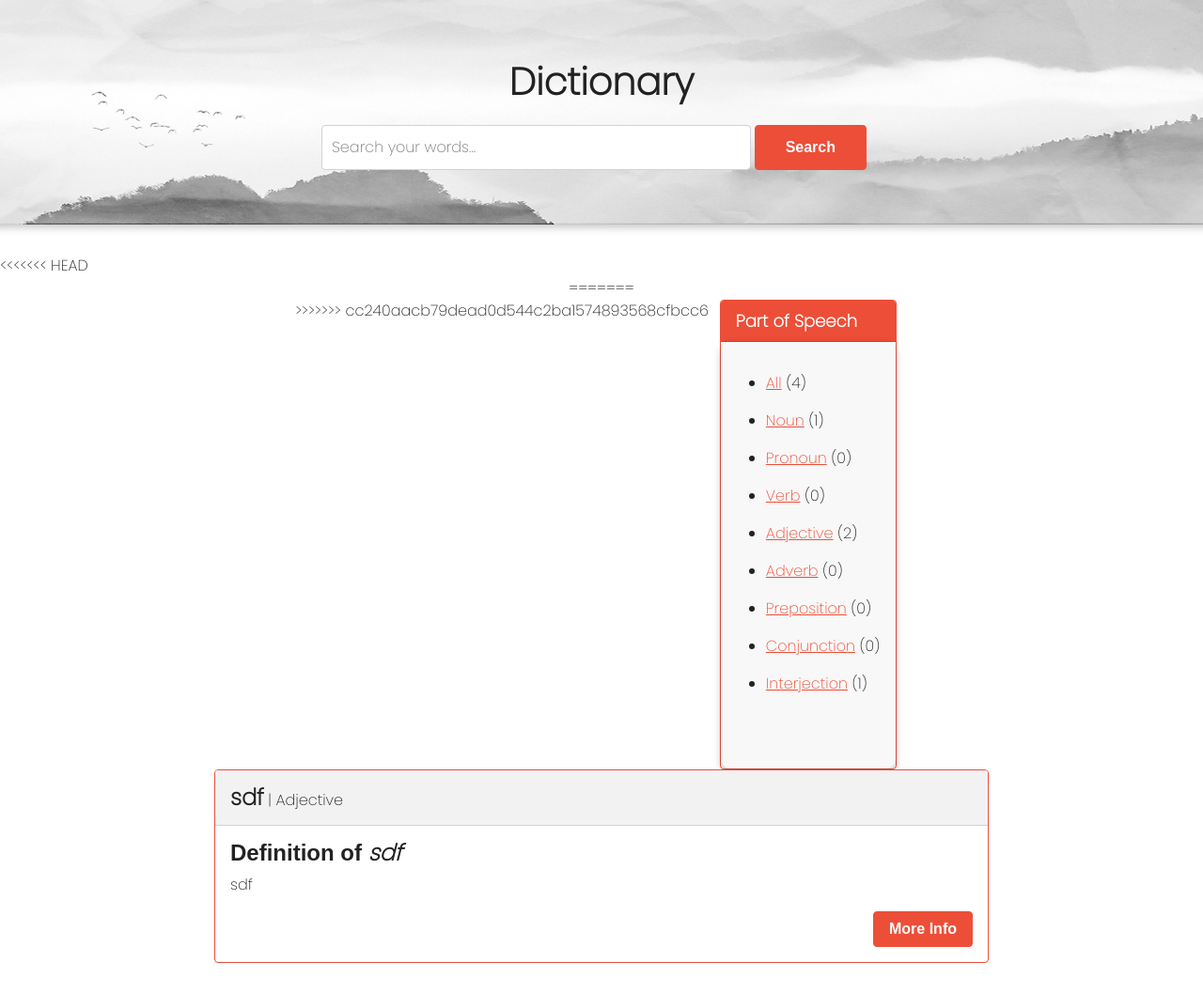
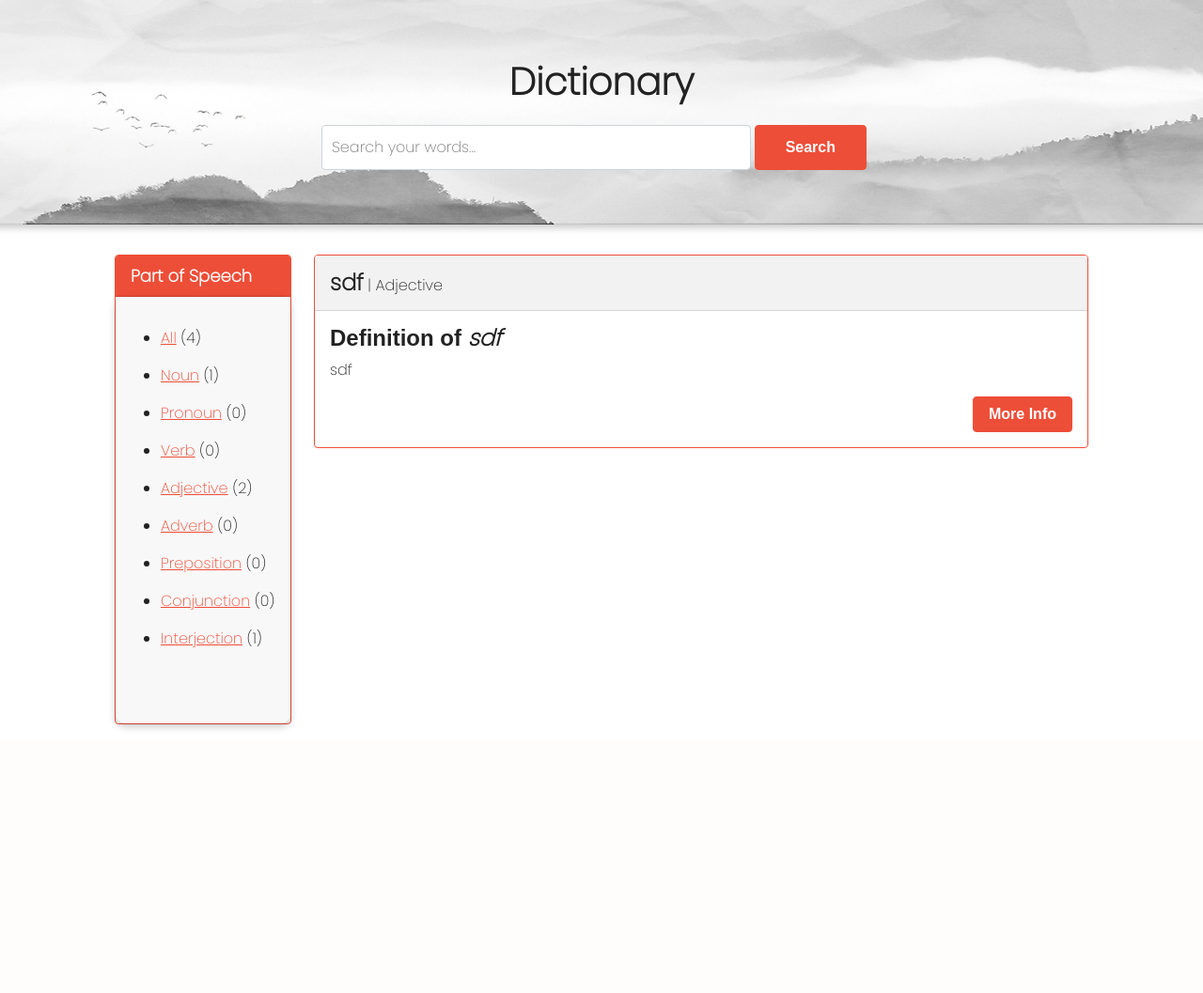
Before and after one commit to eroldramos/elearningmandarin, a Django app: page / in a window 1280 px wide. Shown: the part 60-1117 px from the top of the page at 94% size. After the commit the page ends 836 px from the top, so only its background shows below. Run offline with Django 4.2, Linux system fonts and the light colour scheme; data comes from the database, SQL or seed files in the repository; both versions use the stored data as it was after the commit; some libraries are stand-ins or nearby versions.

Commit message:
fixed spacing

```diff
--- a/templates/dictionary.html
+++ b/templates/dictionary.html
@@ -37,13 +37,10 @@
     </div>
   </div>
   {% endif %}
-<<<<<<< HEAD
 
 
-  <div class="row justify-content-center">
-=======
+
   <div class="row justify-content-center px-3">
->>>>>>> cc240aacb79dead0d544c2ba1574893568cfbcc6
     <div class="col col-lg-2 col-md-4 d-lg-block d-sm-none d-md-block d-none">
       <div class="card border-primary" style="height: 500px">
         <div class="card-header" id="card_header">
@@ -99,7 +96,7 @@
     </div>
 
   </div>
-</div>
+
 
 <!-- Has Previous : {{words.has_previous}}
 Has Next : {{words.has_next}}
```
Also changed, not shown: templates/lesson.html (+2 -5 lines), db.sqlite3.
